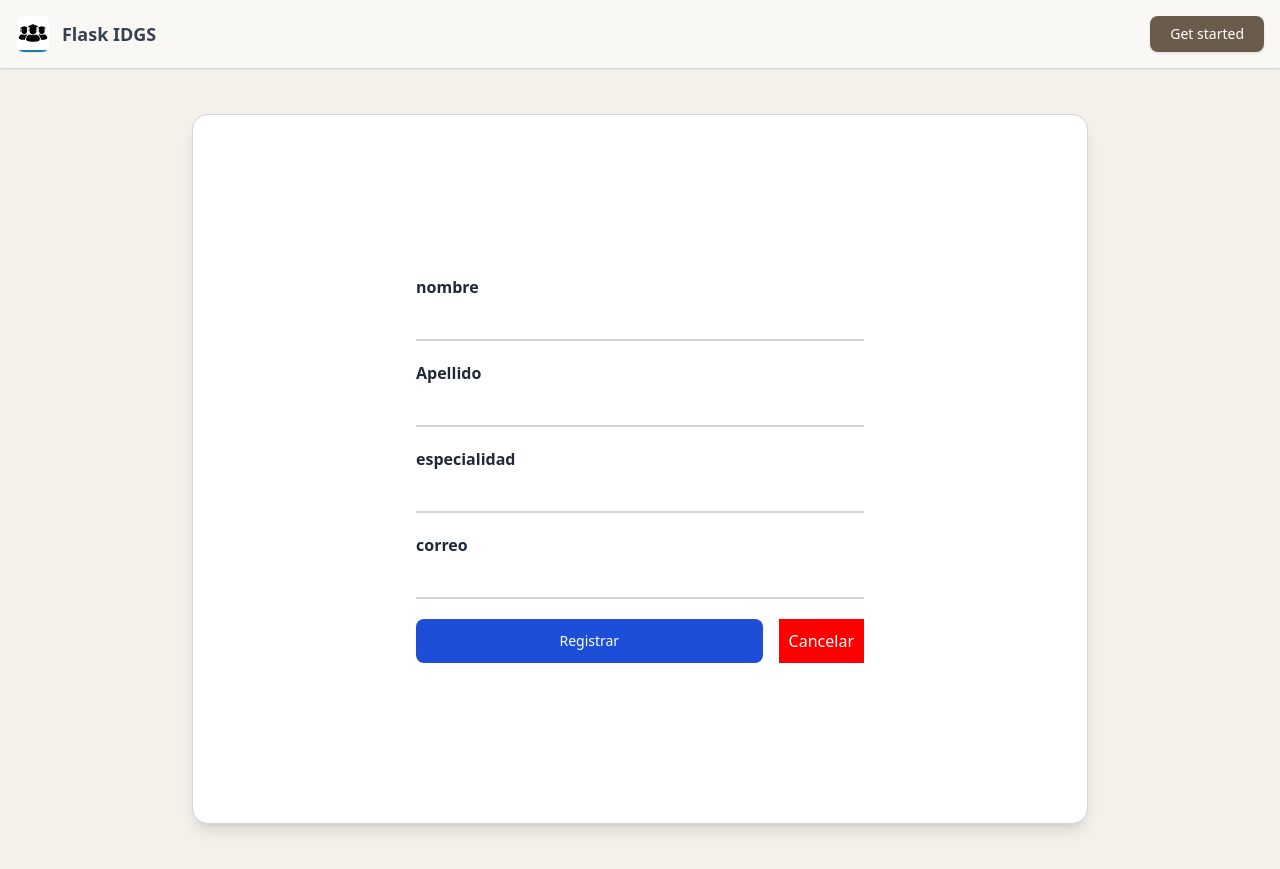
After one commit to IDGS-805-22002336/FlaskBDIDGS805, a Flask app: page /agregar in a window 1280 px wide. The commit adds this page. Run offline with Flask 3, Linux system fonts and the light colour scheme; parts of the project's set-up code (start-up, migrations or seed data) failed here and were passed over; some libraries are stand-ins or nearby versions.

Commit message:
ABC-Maestros-3-marzo-2026

```diff
--- a/app.py
+++ b/app.py
@@ -5,9 +5,12 @@ import forms
 from models import db, Alumnos
 from config import DevelopmentConfig
 from flask_migrate import Migrate
+from maestros.routes import maestros
+
 
 app = Flask(__name__)
 app.config.from_object(DevelopmentConfig)
+app.register_blueprint(maestros)
 db.init_app(app)
 migrate=Migrate(app,db)
 csrf = CSRFProtect(app)
--- a/forms.py
+++ b/forms.py
@@ -22,3 +22,22 @@ class UserForm2(FlaskForm):
     validators.DataRequired(message="el campo es requerido"),
     validators.Length(min=3, max=20,message="Ingrese un telefono valido"),
     ])
+
+class UserForm(FlaskForm):
+    id=IntegerField('id')
+    nombre=StringField("nombre", [
+        validators.DataRequired(message="el campo es reuqerido"),
+        validators.Length(min=3, max=70, message="Ingrese el valor valido")
+    ])
+    apellido=StringField("Apellido", [
+        validators.DataRequired(message="el campo es reuqerido"),
+        validators.Length(min=3, max=70, message="Ingrese el valor valido")
+    ])
+    especialidad = StringField("especialidad", [
+    validators.DataRequired(message="el campo es requerido"),
+    validators.Length(min=3, max=70,message="Ingrese su especialidad valido"),
+    ])
+    email = EmailField("correo", [
+    validators.DataRequired(message="el campo es requerido"),
+    validators.Email(message="Ingrese un correo valido"),
+    ])
--- /dev/null
+++ b/maestros/routes.py
@@ -0,0 +1,63 @@
+import forms
+from . import maestros
+from flask import render_template, request, redirect, url_for
+from models import db, Maestros
+
+
+@maestros.route("/maestros", methods=['GET', 'POST'])
+def listas_maestros():
+    create_form = forms.UserForm(request.form)
+    listas_maestros = Maestros.query.all()
+    return render_template("maestros/listadoMaes.html", form=create_form, maestros=listas_maestros)
+
+@maestros.route("/agregar", methods=['GET', 'POST'])
+def agregarMaes():
+    create_form = forms.UserForm(request.form)
+
+    if request.method == 'POST' and create_form.validate():
+        maes = Maestros(
+            nombre=create_form.nombre.data,
+            apellido=create_form.apellido.data,
+            especialidad=create_form.especialidad.data,
+            email=create_form.email.data
+        )
+        db.session.add(maes)
+        db.session.commit()
+        return redirect(url_for('maestros.listas_maestros'))
+
+    return render_template("maestros/Maestros.html", form=create_form)
+
+@maestros.route("/detalle/<int:matricula>", methods=['GET'])
+def detallesMaes(matricula):
+    maes = Maestros.query.get_or_404(matricula)
+    return render_template("maestros/detallesMaes.html", maes=maes)
+
+@maestros.route("/modificar/<int:matricula>", methods=['GET','POST'])
+def modificarMaes(matricula):
+
+    maes = Maestros.query.get_or_404(matricula)
+    form = forms.UserForm(obj=maes)
+
+    if request.method == 'POST' and form.validate():
+        maes.nombre = form.nombre.data
+        maes.apellido = form.apellido.data
+        maes.especialidad = form.especialidad.data
+        maes.email = form.email.data
+
+        db.session.commit()
+        return redirect(url_for('maestros.listas_maestros'))
+
+    return render_template("maestros/modificarMaes.html", form=form)
+
+@maestros.route("/eliminar/<int:matricula>", methods=['GET'])
+def eliminarMaes(matricula):
+    maes = Maestros.query.get_or_404(matricula)
+
+    db.session.delete(maes)
+    db.session.commit()
+
+    return redirect(url_for('maestros.listas_maestros'))
+
+'''@maestros.route('/perfil/<nombre>')
+def perfil(nombre):
+    return f"perfil de {nombre}"'''
--- a/templates/layout.html
+++ b/templates/layout.html
@@ -1,131 +1,57 @@
 <!DOCTYPE html>
 <html lang="es">
+
 <head>
 <meta charset="UTF-8">
-    <meta http-equiv="X-UA-Compatible" content="IE=edge">
 <meta name="viewport" content="width=device-width, initial-scale=1.0">
-    <title>Flowbite Flask</title>
-    <link rel="stylesheet" href="{{url_for('static',filename='dist/output.css')}}">
+<title>Flask IDGS</title>
+
 <script src="https://cdn.tailwindcss.com"></script>
 </head>
-<body class="bg-stone-100">
-    <nav class="bg-white shadow-md border-b border-stone-200">
-        <div class="container flex flex-wrap items-center justify-between mx-auto p-4">
+
+<body class="bg-[#f4f1eb] text-gray-800">
+
+<!-- NAVBAR -->
+<nav class="bg-[#faf8f5] border-b border-gray-300 shadow-sm sticky top-0 z-50">
+<div class="max-w-7xl mx-auto flex justify-between items-center p-4">
+
 <a href="#" class="flex items-center space-x-3">
 <img src="{{url_for('static',filename='img/IDGS805.png')}}"
-                     class="rounded-xl h-9 shadow-sm"
-                     alt="Logo">
-                <span class="text-xl font-semibold text-stone-700">
+class="h-9 rounded-lg shadow-sm">
+
+<span class="text-lg font-semibold text-gray-700">
 Flask IDGS
 </span>
 </a>
-            <div class="flex md:order-2">
-                <button type="button"
-                    class="text-white bg-purple-700 hover:bg-purple-800 focus:ring-4 focus:ring-purple-300 font-medium rounded-lg text-sm px-5 py-2.5 text-center transition shadow-sm">
+
+<button class="bg-[#6b5b4a] hover:bg-[#5a4b3d] text-white px-5 py-2 rounded-lg text-sm shadow transition">
 Get started
 </button>
-                <button data-collapse-toggle="navbar-cta" type="button"
-                    class="inline-flex items-center p-2 ml-3 text-stone-500 rounded-lg md:hidden hover:bg-stone-200 focus:ring-2 focus:ring-stone-300">
-                    <svg class="w-6 h-6" fill="currentColor" viewBox="0 0 20 20">
-                        <path fill-rule="evenodd"
-                            d="M3 5h14M3 10h14M3 15h14"
-                            clip-rule="evenodd"></path>
-                    </svg>
-                </button>
-            </div>
-            <div class="items-center justify-between hidden w-full md:flex md:w-auto" id="navbar-cta">
-                <ul class="flex flex-col md:flex-row md:space-x-8 mt-4 md:mt-0 font-medium">
-                    <li>
-                        <a href="#"
-                           class="block py-2 text-purple-700 font-semibold md:p-0">
-                            Home
-                        </a>
-                    </li>
-                    <li>
-                        <a href="#"
-                           class="block py-2 text-stone-600 hover:text-purple-700 transition md:p-0">
-                            About
-                        </a>
-                    </li>
-                    <li>
-                        <a href="#"
-                           class="block py-2 text-stone-600 hover:text-purple-700 transition md:p-0">
-                            Services
-                        </a>
-                    </li>
-                    <li>
-                        <a href="#"
-                           class="block py-2 text-stone-600 hover:text-purple-700 transition md:p-0">
-                            Contact
-                        </a>
-                    </li>
 
-                </ul>
-            </div>
 </div>
 </nav>
-    <div class="flex items-center justify-center min-h-screen px-4">
 
-        <div class="w-full max-w-4xl bg-white rounded-2xl shadow-lg border border-stone-200 p-8">
-            {%with messages=get_flashed_messages()%}
-                {%if messages%}
-                    {%for message in messages%}
-                        <div class="mb-4 p-4 rounded-lg bg-stone-200 text-stone-800 border border-stone-300">
-                            {{message}}
+<!-- CONTENIDO -->
+<div class="flex items-center justify-center min-h-screen px-4 py-10">
+
+<div class="w-full max-w-4xl bg-white rounded-2xl shadow-lg border border-gray-300 p-8">
+
+<!-- FLASH MESSAGES -->
+{% with messages=get_flashed_messages() %}
+{% if messages %}
+{% for message in messages %}
+<div class="mb-4 p-4 rounded-lg bg-gray-200 border border-gray-300 text-gray-800 text-sm">
+{{ message }}
 </div>
-                    {%endfor%}
-                {%endif%}
-            {%endwith%}
+{% endfor %}
+{% endif %}
+{% endwith %}
 
 {% block container %}
 {% endblock %}
+
 </div>
 </div>
-    <div class="fixed z-50 w-full max-w-lg -translate-x-1/2 bg-white border border-stone-300 rounded-full bottom-4 left-1/2 shadow-lg">
-        <div class="grid h-16 grid-cols-5 mx-auto">
-            <button type="button"
-                class="inline-flex flex-col items-center justify-center hover:bg-stone-100 rounded-l-full group">
-                <svg class="w-5 h-5 text-stone-500 group-hover:text-purple-700 transition"
-                    fill="currentColor" viewBox="0 0 20 20">
-                    <path d="M10 2 2 9h2v7h4v-4h4v4h4V9h2L10 2z"/>
-                </svg>
-            </button>
-            <button type="button"
-                class="inline-flex flex-col items-center justify-center hover:bg-stone-100 group">
-                <svg class="w-5 h-5 text-stone-500 group-hover:text-purple-700 transition"
-                    fill="currentColor" viewBox="0 0 20 20">
-                    <path d="M2 5h16v10H2z"/>
-                </svg>
-            </button>
-            <div class="flex items-center justify-center">
-                <button type="button"
-                    class="w-12 h-12 bg-purple-700 hover:bg-purple-800 rounded-full shadow-md flex items-center justify-center transition">
-                    <svg class="w-5 h-5 text-white"
-                        fill="none" stroke="currentColor" stroke-width="2"
-                        viewBox="0 0 24 24">
-                        <path stroke-linecap="round" stroke-linejoin="round"
-                            d="M12 4v16m8-8H4"/>
-                    </svg>
-                </button>
-            </div>
-            <button type="button"
-                class="inline-flex flex-col items-center justify-center hover:bg-stone-100 group">
-                <svg class="w-5 h-5 text-stone-500 group-hover:text-purple-700 transition"
-                    fill="none" stroke="currentColor" stroke-width="2"
-                    viewBox="0 0 24 24">
-                    <path stroke-linecap="round" stroke-linejoin="round"
-                        d="M12 6v6l4 2"/>
-                </svg>
-            </button>
-            <button type="button"
-                class="inline-flex flex-col items-center justify-center hover:bg-stone-100 rounded-r-full group">
-                <svg class="w-5 h-5 text-stone-500 group-hover:text-purple-700 transition"
-                    fill="currentColor" viewBox="0 0 20 20">
-                    <path d="M10 10a4 4 0 100-8 4 4 0 000 8zM2 18a8 8 0 1116 0H2z"/>
-                </svg>
-            </button>
-        </div>
-    </div>
-    <script src="https://cdn.jsdelivr.net/npm/flowbite@3.1.2/dist/flowbite.min.js"></script>
+
 </body>
 </html>
--- /dev/null
+++ b/templates/maestros/Maestros.html
@@ -0,0 +1,37 @@
+{% extends "layout.html" %}
+{% block container %}
+{% import "_macros.html" as macros %}
+
+<div class="py-32 relative overflow-x-auto sm:rounded-lg">
+    <form action="{{ url_for('maestros.agregarMaes') }}" method="POST" novalidate class="max-w-md mx-auto">
+
+        {{ form.csrf_token }}
+
+        <div class="relative z-0 w-full mb-5 group">
+            {{ macros.camposNuevos(form.nombre, class="block py-2.5 px-0 w-full text-sm text-gray-900 bg-transparent border-0 border-b-2 border-gray-300 appearance-none focus:outline-none focus:ring-0 focus:border-blue-600 peer") }}
+        </div>
+
+        <div class="relative z-0 w-full mb-5 group">
+            {{ macros.camposNuevos(form.apellido, class="block py-2.5 px-0 w-full text-sm text-gray-900 bg-transparent border-0 border-b-2 border-gray-300 appearance-none focus:outline-none focus:ring-0 focus:border-blue-600 peer") }}
+        </div>
+
+        <div class="relative z-0 w-full mb-5 group">
+            {{ macros.camposNuevos(form.especialidad, class="block py-2.5 px-0 w-full text-sm text-gray-900 bg-transparent border-0 border-b-2 border-gray-300 appearance-none focus:outline-none focus:ring-0 focus:border-blue-600 peer") }}
+        </div>
+
+        <div class="relative z-0 w-full mb-5 group">
+            {{ macros.camposNuevos(form.email, class="block py-2.5 px-0 w-full text-sm text-gray-900 bg-transparent border-0 border-b-2 border-gray-300 appearance-none focus:outline-none focus:ring-0 focus:border-blue-600 peer") }}
+        </div>
+
+        <div class="flex gap-4">
+            <input type="submit" value="Registrar"
+                class="w-full text-white bg-blue-700 hover:bg-blue-800 font-medium rounded-lg text-sm px-5 py-2.5 text-center cursor-pointer">
+
+            <a href="{{ url_for('maestros.listas_maestros') }}"
+                style="background:red; padding:10px; color:white;">
+                Cancelar
+            </a>
+        </div>
+    </form>
+</div>
+{% endblock %}
```
Also changed, not shown: maestros/__init__.py (added, +9 -0 lines), models.py (+8 -0 lines), templates/maestros/detallesMaes.html (added, +32 -0 lines), templates/maestros/eliminarMaes.html (added, +42 -0 lines), templates/maestros/listadoMaes.html (added, +107 -0 lines), templates/maestros/modificarMaes.html (added, +43 -0 lines). Lines whose indentation alone changed are shown as unchanged.
